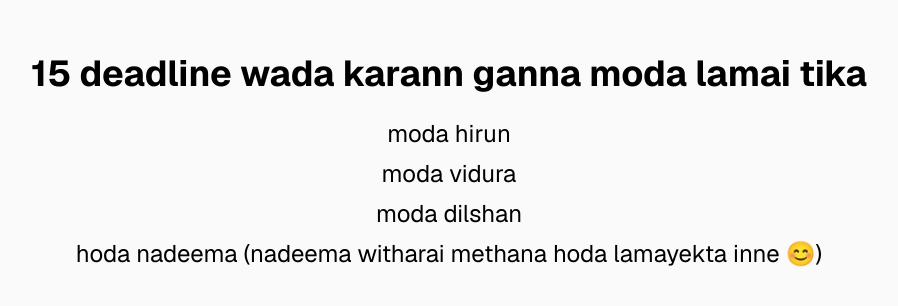
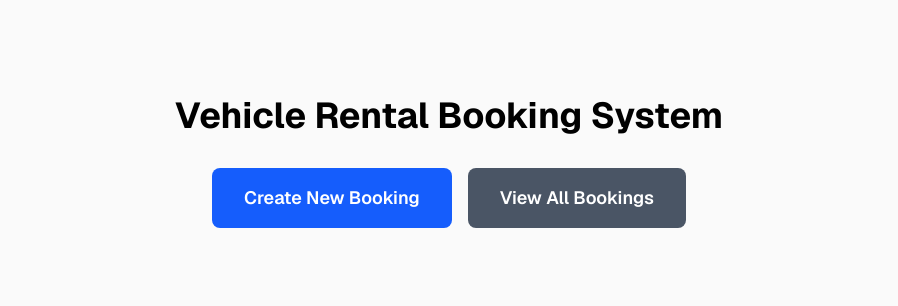
Before and after one commit to nadeemajayasinghe/vehicle-rental-system-frontend, a Next.js app: page / in a window 1280 px wide. Shown: the part 238-544 px from the top of the page, without its empty margins (191-1089 px from the left). Built offline with nearby package versions, Linux system fonts and the light colour scheme.

Commit message:
add booking management pages with booking form and list integration

```diff
--- a/src/app/booking/page.tsx
+++ b/src/app/booking/page.tsx
@@ -1,31 +1,35 @@
 'use client';
 
-import { useState } from 'react';
+import { useRouter } from 'next/navigation';
+import Link from 'next/link';
 import BookingForm from '@/components/BookingForm';
-import BookingList from '@/components/BookingList';
 
 export default function BookingPage() {
-  const [refreshTrigger, setRefreshTrigger] = useState(0);
+  const router = useRouter();
 
   const handleBookingSuccess = () => {
-    // Trigger a refresh of the booking list
-    setRefreshTrigger((prev) => prev + 1);
+    // Redirect to bookings list page after successful creation
+    setTimeout(() => {
+      router.push('/bookings');
+    }, 1500);
   };
 
   return (
     <main className="min-h-screen bg-gray-50 py-8 px-4">
       <div className="max-w-7xl mx-auto">
-        <h1 className="text-4xl font-bold text-center mb-8 text-gray-900">
-          Vehicle Rental Booking System
-        </h1>
-
-        <div className="mb-8">
-          <BookingForm onSuccess={handleBookingSuccess} />
+        <div className="flex justify-between items-center mb-8">
+          <h1 className="text-4xl font-bold text-gray-900">
+            Create New Booking
+          </h1>
+          <Link
+            href="/bookings"
+            className="px-6 py-3 bg-gray-600 text-white rounded-md hover:bg-gray-700 transition-colors font-semibold"
+          >
+            View All Bookings
+          </Link>
         </div>
 
-        <div className="bg-white rounded-lg shadow-md p-6">
-          <BookingList refreshTrigger={refreshTrigger} />
-        </div>
+        <BookingForm onSuccess={handleBookingSuccess} />
       </div>
     </main>
   );
--- /dev/null
+++ b/src/app/bookings/page.tsx
@@ -0,0 +1,28 @@
+'use client';
+
+import Link from 'next/link';
+import BookingList from '@/components/BookingList';
+
+export default function BookingsPage() {
+  return (
+    <main className="min-h-screen bg-gray-50 py-8 px-4">
+      <div className="max-w-7xl mx-auto">
+        <div className="flex justify-between items-center mb-8">
+          <h1 className="text-4xl font-bold text-gray-900">
+            All Bookings
+          </h1>
+          <Link
+            href="/booking"
+            className="px-6 py-3 bg-blue-600 text-white rounded-md hover:bg-blue-700 transition-colors font-semibold"
+          >
+            + Create New Booking
+          </Link>
+        </div>
+
+        <div className="bg-white rounded-lg shadow-md p-6">
+          <BookingList />
+        </div>
+      </div>
+    </main>
+  );
+}
--- a/src/app/page.tsx
+++ b/src/app/page.tsx
@@ -1,17 +1,28 @@
+import Link from 'next/link';
+
 export default function Home() {
   return (
     <div className="flex min-h-screen items-center justify-center bg-zinc-50 font-sans dark:bg-black">
       <main className="flex items-center justify-center">
         <div className="text-center">
           <h1 className="text-4xl font-bold text-black dark:text-zinc-50 mb-6">
-            15 deadline wada karann ganna moda lamai tika
+            Vehicle Rental Booking System
           </h1>
-          <ul className="text-2xl text-black dark:text-zinc-50 space-y-2">
-            <li>moda hirun</li>
-            <li>moda vidura</li>
-            <li>moda dilshan</li>
-            <li>hoda nadeema (nadeema witharai methana hoda lamayekta inne 😊)</li>
-          </ul>
+
+          <div className="flex gap-4 justify-center mt-8">
+            <Link
+              href="/booking"
+              className="px-8 py-4 bg-blue-600 text-white rounded-lg hover:bg-blue-700 transition-colors font-semibold text-lg"
+            >
+              Create New Booking
+            </Link>
+            <Link
+              href="/bookings"
+              className="px-8 py-4 bg-gray-600 text-white rounded-lg hover:bg-gray-700 transition-colors font-semibold text-lg"
+            >
+              View All Bookings
+            </Link>
+          </div>
         </div>
       </main>
     </div>
```
